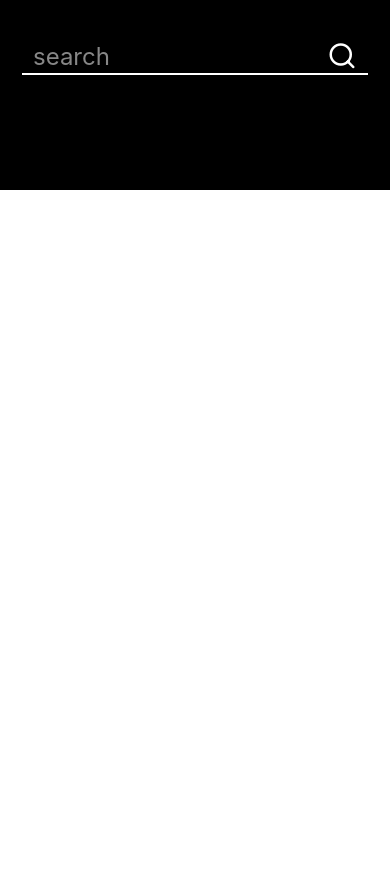
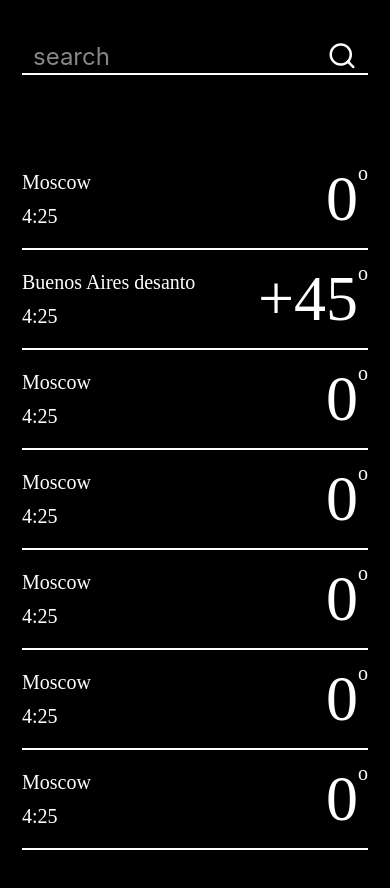
Before and after one commit to xenobarbital/cities, a React Native app: screen / in a window 390 px wide. Before the commit the page ends 844 px from the top, so only its background shows below. Built offline with nearby package versions, Linux system fonts and the light colour scheme.

Commit message:
add custom styles for small devices

```diff
--- a/src/Components/CityBar/CityBar.js
+++ b/src/Components/CityBar/CityBar.js
@@ -10,7 +10,7 @@ const CityBar = ({city, temp, time, handlePress}) => {
 
   return (
     <TouchableOpacity onLongPress={handlePress} style={styles.wrapper}>
-      <View>
+      <View style={styles.leftBlock}>
         <Text style={[styles.text, styles.textCity]}>{city}</Text>
         <Text style={[styles.text, styles.textTime]}>{time}</Text>
       </View>
--- a/src/Components/CityBar/styles.js
+++ b/src/Components/CityBar/styles.js
@@ -1,6 +1,9 @@
-import {StyleSheet} from 'react-native';
+import {StyleSheet, Dimensions} from 'react-native';
 
 import colors from '../../constants/colors';
+
+const {width} = Dimensions.get('screen');
+const breakPoint = width > 360;
 
 const styles = StyleSheet.create({
   wrapper: {
@@ -15,20 +18,20 @@ const styles = StyleSheet.create({
     color: colors.white,
   },
   textCity: {
-    fontSize: 20,
+    fontSize: breakPoint ? 20 : 16,
     fontFamily: 'Montserrat-Bold',
     marginBottom: 11,
   },
   textTime: {
-    fontSize: 20,
+    fontSize: breakPoint ? 20 : 16,
     fontFamily: 'Montserrat-SemiBold',
   },
   textTemperature: {
-    fontSize: 64,
+    fontSize: breakPoint ? 64 : 40,
     fontFamily: 'Montserrat-SemiBold',
   },
   superscript: {
-    fontSize: 20,
+    fontSize: breakPoint ? 20 : 15,
     lineHeight: 22,
     fontFamily: 'Montserrat-SemiBold',
   },
@@ -36,6 +39,9 @@ const styles = StyleSheet.create({
     flexDirection: 'row',
     alignItems: 'flex-start',
   },
+  leftBlock: {
+    maxWidth: '60%',
+  },
 });
 
 export default styles;
--- a/src/Components/SearchBar/styles.js
+++ b/src/Components/SearchBar/styles.js
@@ -1,6 +1,9 @@
-import {StyleSheet} from 'react-native';
+import {StyleSheet, Dimensions} from 'react-native';
 
 import colors from '../../constants/colors';
+
+const {width} = Dimensions.get('screen');
+const breakPoint = width > 360;
 
 const styles = StyleSheet.create({
   wrapper: {
@@ -11,11 +14,11 @@ const styles = StyleSheet.create({
     paddingHorizontal: 11,
     borderBottomColor: colors.white,
     borderBottomWidth: 2,
-    marginBottom: 75,
+    marginBottom: breakPoint ? 75 : 50,
   },
   textInput: {
     color: colors.white,
-    fontSize: 24,
+    fontSize: breakPoint ? 24 : 20,
     width: '85%',
   },
 });
--- a/src/Screens/CityList/CityList.js
+++ b/src/Screens/CityList/CityList.js
@@ -13,6 +13,58 @@ import axios from 'axios';
 import SearchBar from '../../Components/SearchBar';
 import CityBar from '../../Components/CityBar';
 import styles from './styles';
+
+const MOCK_DATA = [
+  {
+    city: 'Moscow',
+    temp: 0,
+    time: '4:25',
+    id: 'id' + Math.random().toString(16).slice(2),
+    handlePress: () => console.log('kek'),
+  },
+  {
+    city: 'Buenos Aires desanto',
+    temp: 45,
+    time: '4:25',
+    id: 'id' + Math.random().toString(16).slice(2),
+    handlePress: () => console.log('kek'),
+  },
+  {
+    city: 'Moscow',
+    temp: 0,
+    time: '4:25',
+    id: 'id' + Math.random().toString(16).slice(2),
+    handlePress: () => console.log('kek'),
+  },
+  {
+    city: 'Moscow',
+    temp: 0,
+    time: '4:25',
+    id: 'id' + Math.random().toString(16).slice(2),
+    handlePress: () => console.log('kek'),
+  },
+  {
+    city: 'Moscow',
+    temp: 0,
+    time: '4:25',
+    id: 'id' + Math.random().toString(16).slice(2),
+    handlePress: () => console.log('kek'),
+  },
+  {
+    city: 'Moscow',
+    temp: 0,
+    time: '4:25',
+    id: 'id' + Math.random().toString(16).slice(2),
+    handlePress: () => console.log('kek'),
+  },
+  {
+    city: 'Moscow',
+    temp: 0,
+    time: '4:25',
+    id: 'id' + Math.random().toString(16).slice(2),
+    handlePress: () => console.log('kek'),
+  },
+];
 
 const reducer = (state, action) => {
   switch (action.type) {
@@ -121,7 +173,7 @@ const CityList = () => {
         />
       </View>
       <FlatList
-        data={state}
+        data={MOCK_DATA}
         keyExtractor={item => item.id}
         renderItem={({item}) => (
           <CityBar {...item} handlePress={deleteData(item.id)} />
```
